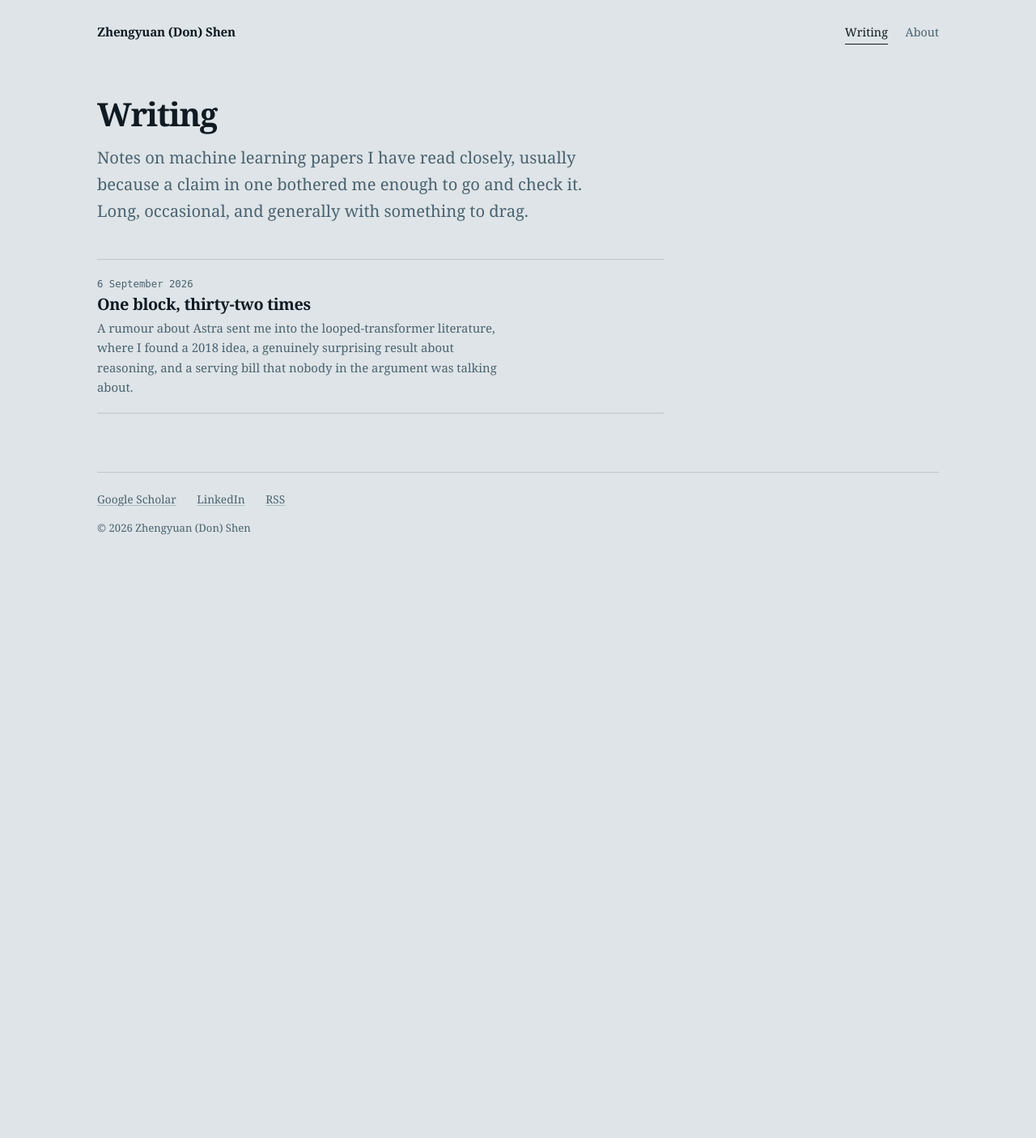
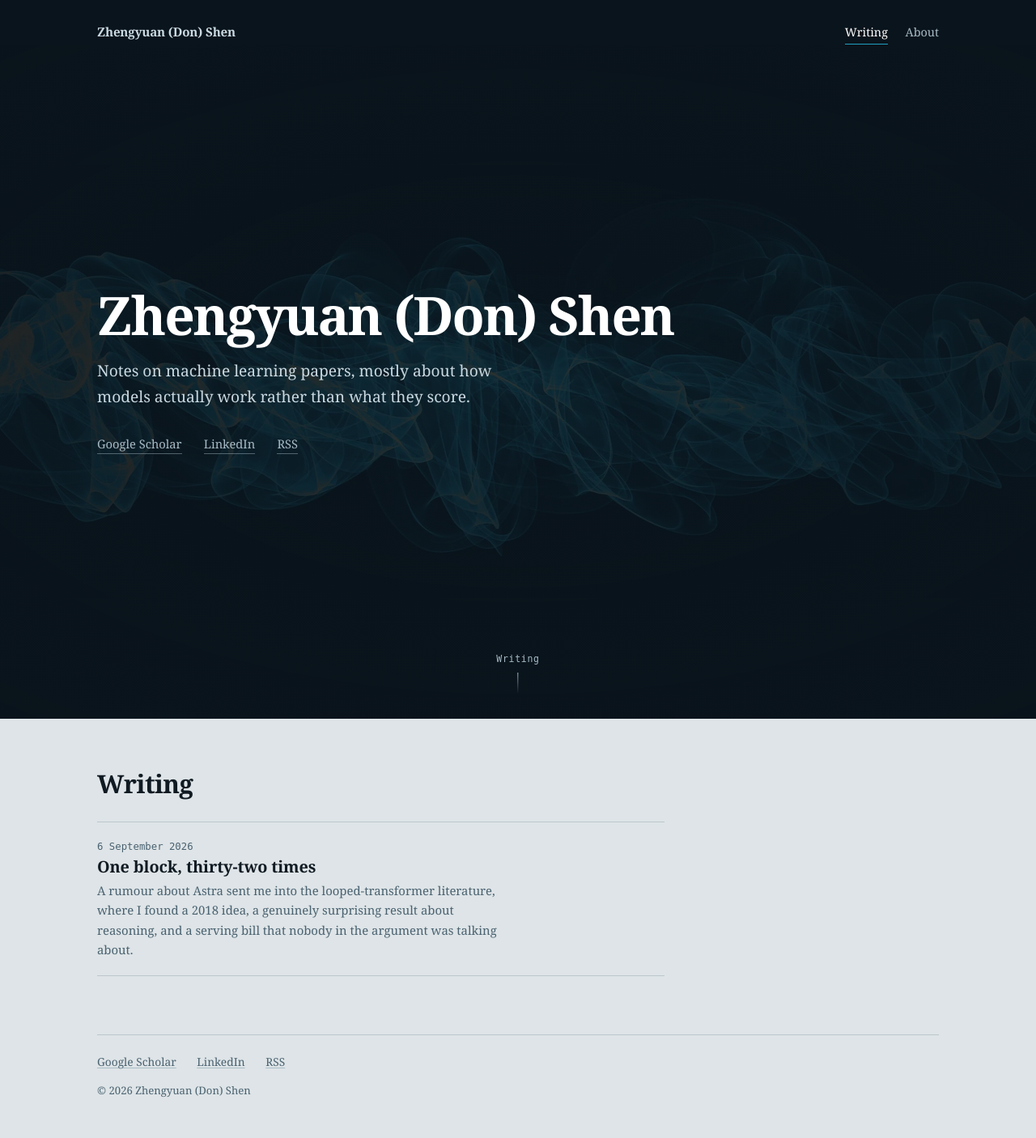
Before and after one commit to donshen/donshen.github.io, a Jekyll site: the page built from index.html, in a window 1280 px wide. Shown: the whole page at 81% size. Built offline with Jekyll 4.4.1, drawn with Linux system fonts in a browser that asks for light colours; before the commit the page ends 900 px from its top, so only the background shows below that.

Commit message:
Rebuild the homepage around the old drifting hero
The homepage was a flat post list. This restores the character of the 2017
site, which was a full-screen centred card over a background photo that slid
one tile width every 60 seconds, then carries on past it into the writing
instead of dead-ending at a single screen.

Hero:
- the original bg.jpg, re-encoded and re-toned. Mirrored into a seamless
  2800px strip so repeat-x shows no seam, and mapped from the original
  rainbow into the site's own palette (navy to teal to amber). Shipped as
  WebP with a JPEG fallback at 121KB, against the original 1.6MB.
- the same continuous left drift, now a GPU-composited transform on a 96s
  loop, and frozen entirely under prefers-reduced-motion
- the name as the hero instead of the portrait: no photo, no Chinese name
- links row carries Google Scholar, LinkedIn and RSS as text, not as the old
  45px PNG icons
- a scroll cue down to the writing list
- hero-drift-colour.webp/jpg is committed as a faithful full-colour
  alternative; switch the url in .hero-drift to use it

Contrast was computed from the encoded pixels rather than eyeballed. Over the
image's brightest pixel the composite backdrop is rgb(45,57,57), which gives
11.98:1 for the white h1 and 8.29:1 for the line beneath it. The secondary
text began at #7E97A6 and failed at 3.92:1, so the hero uses #A8BCC7 at
6.10:1 instead.

Also in this commit:
- point the Google Scholar link at the current profile
- drop the "What I could not check" footer from the looped-transformer post.
  The sourcing tiers and the chart's schematic label remain inline, where
  they carry more weight anyway.
- add full-bleed .navbar and .footbar wrappers so the nav can sit dark over
  the hero without absolute positioning

```diff
--- a/_layouts/default.html
+++ b/_layouts/default.html
@@ -8,8 +8,9 @@
 <link rel="stylesheet" href="/assets/css/site.css">
 <link rel="alternate" type="application/atom+xml" title="{{ site.title }}" href="/feed.xml">
 </head>
-<body>
+<body{% if page.hero %} class="has-hero"{% endif %}>
 
+<div class="navbar">
   <div class="wrap sitenav">
     <a class="brand" href="/">{{ site.title }}</a>
     <nav>
@@ -17,17 +18,20 @@
       <a href="/about/"{% if page.url == "/about/" %} aria-current="page"{% endif %}>About</a>
     </nav>
   </div>
+</div>
 
 {{ content }}
 
+<div class="footbar">
   <div class="wrap sitefoot">
     <ul>
-    <li><a href="https://scholar.google.com/citations?user=uBpioiAAAAAJ&amp;hl=en">Google Scholar</a></li>
+      <li><a href="https://scholar.google.com/citations?user=mX2LPRwAAAAJ&amp;hl=en">Google Scholar</a></li>
       <li><a href="https://www.linkedin.com/in/donshen16/">LinkedIn</a></li>
       <li><a href="/feed.xml">RSS</a></li>
     </ul>
     <p>&copy; {{ site.time | date: "%Y" }} {{ site.title }}</p>
   </div>
+</div>
 
 </body>
 </html>
--- a/assets/css/site.css
+++ b/assets/css/site.css
@@ -18,6 +18,8 @@
   --mono:"Berkeley Mono","JetBrains Mono","IBM Plex Mono",ui-monospace,SFMono-Regular,"DejaVu Sans Mono",monospace;
   --measure:66ch;
   --wide:min(1040px,94vw);
+  --hero-bg:#0A141C;
+  --hero-dim:#A8BCC7;
 }
 *{box-sizing:border-box}
 html{-webkit-text-size-adjust:100%;scroll-behavior:smooth}
@@ -221,20 +223,90 @@ blockquote{margin:0 0 .6em;font-style:italic;color:var(--ink)}
 .sitefoot a:hover{color:var(--cool-text)}
 .sitefoot p{margin:0;font-size:.82rem}
 
-/* home */
-.home{padding:clamp(2.6rem,7vh,4.2rem) 0 0}
-.home h1{font-size:clamp(1.85rem,3.9vw,2.5rem);margin:0 0 .85rem}
-.home .intro{font-size:1.06em;color:var(--ink-2);max-width:56ch;margin:0}
-.postlist{list-style:none;margin:2.7rem 0 0;padding:0}
+/* ---- full-bleed bars, so the nav can go dark over the hero ---- */
+.navbar,.footbar{background:var(--paper)}
+body.has-hero .navbar{background:var(--hero-bg)}
+body.has-hero .navbar .brand{color:var(--scope-ink)}
+body.has-hero .navbar nav a{color:var(--hero-dim)}
+body.has-hero .navbar nav a:hover,
+body.has-hero .navbar nav a[aria-current=page]{color:#fff;border-bottom-color:var(--cool)}
+
+/* ---- hero: the 2017 drifting first screen, rebuilt ---- */
+.hero{
+  --tile:2800px;
+  position:relative;isolation:isolate;overflow:hidden;
+  min-height:calc(100vh - 4.2rem);
+  min-height:calc(100svh - 4.2rem);
+  display:flex;flex-direction:column;justify-content:center;
+  background:var(--hero-bg);color:var(--scope-ink);
+  padding:3.5rem 0 5.5rem;
+}
+.hero-drift{
+  position:absolute;top:0;left:0;height:100%;
+  width:calc(var(--tile) * 3);z-index:-2;
+  background-image:url(/assets/img/hero-drift.jpg);
+  background-image:image-set(url(/assets/img/hero-drift.webp) type("image/webp"),
+                             url(/assets/img/hero-drift.jpg) type("image/jpeg"));
+  background-repeat:repeat-x;
+  background-size:var(--tile) auto;
+  background-position:left center;
+  opacity:.58;
+  animation:drift 96s linear infinite;
+  will-change:transform;
+}
+@keyframes drift{
+  from{transform:translate3d(0,0,0)}
+  to{transform:translate3d(calc(var(--tile) * -1),0,0)}
+}
+.hero-scrim{
+  position:absolute;inset:0;z-index:-1;
+  background:
+    radial-gradient(100% 78% at 50% 50%,
+      rgba(10,20,28,.54) 0%, rgba(10,20,28,.80) 62%, rgba(10,20,28,.94) 100%),
+    linear-gradient(rgba(10,20,28,.30), rgba(10,20,28,.30));
+}
+.hero-inner{position:relative;z-index:1}
+.hero h1{font-size:clamp(2.3rem,6.4vw,4.1rem);letter-spacing:-.032em;
+  margin:0 0 1rem;color:#fff;max-width:24ch}
+.hero-line{font-size:clamp(1.02rem,1.5vw,1.2rem);color:var(--scope-ink);
+  max-width:48ch;margin:0 0 1.9rem}
+.hero-links{list-style:none;display:flex;flex-wrap:wrap;gap:.4rem 1.7rem;
+  margin:0;padding:0;font-size:.92rem}
+.hero-links a{color:var(--hero-dim);text-decoration:none;
+  border-bottom:1px solid rgba(168,188,199,.45);padding-bottom:2px}
+.hero-links a:hover{color:#fff;border-bottom-color:var(--cool)}
+.hero-cue{position:absolute;left:50%;transform:translateX(-50%);bottom:1.9rem;z-index:1;
+  font-family:var(--mono);font-size:.72rem;letter-spacing:.06em;
+  color:var(--hero-dim);text-decoration:none;
+  display:inline-flex;flex-direction:column;align-items:center;gap:.45rem}
+.hero-cue::after{content:'';width:1px;height:26px;
+  background:linear-gradient(var(--hero-dim),transparent)}
+.hero-cue:hover{color:#fff}
+
+/* one restrained load sequence, in place of the old 1.5s overlay fade */
+.hero-inner > *{animation:rise .8s cubic-bezier(.2,.7,.3,1) both}
+.hero-inner > h1{animation-delay:.08s}
+.hero-inner > .hero-line{animation-delay:.20s}
+.hero-inner > .hero-links{animation-delay:.32s}
+@keyframes rise{from{opacity:0;transform:translate3d(0,10px,0)}to{opacity:1;transform:none}}
+
+/* writing list */
+.writing{padding:clamp(2.8rem,7vh,4.4rem) 0 0;scroll-margin-top:1rem}
+.writing h2{font-size:clamp(1.5rem,3vw,1.95rem);margin:0}
+.postlist{list-style:none;margin:1.8rem 0 0;padding:0}
 .postlist li{padding:1.2rem 0;border-top:1px solid var(--hair)}
 .postlist li:last-child{border-bottom:1px solid var(--hair)}
 .postlist time{font-family:var(--mono);font-size:.77rem;color:var(--ink-2);
   display:block;margin-bottom:.25rem}
-.postlist h2{font-size:1.24rem;margin:0 0 .3rem}
-.postlist h2 a{color:var(--ink);text-decoration:none}
-.postlist h2 a:hover{text-decoration:underline;text-decoration-color:var(--cool-text)}
+.postlist h3{font-size:1.24rem;margin:0 0 .3rem}
+.postlist h3 a{color:var(--ink);text-decoration:none}
+.postlist h3 a:hover{text-decoration:underline;text-decoration-color:var(--cool-text)}
 .postlist p{margin:0;font-size:.93rem;color:var(--ink-2);max-width:62ch}
 .empty{color:var(--ink-2);font-size:.95rem}
+
+@media (max-width:700px){
+  .hero{--tile:1500px;padding:2.6rem 0 4.6rem}
+}
 
 /* standalone pages */
 .page{padding:clamp(2.6rem,7vh,4.2rem) 0 0}
--- a/index.html
+++ b/index.html
@@ -1,13 +1,27 @@
 ---
 layout: default
+hero: true
 ---
-<div class="wrap home">
-  <div class="col">
-    <h1>Writing</h1>
-    <p class="intro">Notes on machine learning papers I have read closely, usually because a claim in one bothered me enough to go and check it. Long, occasional, and generally with something to drag.</p>
+<section class="hero">
+  <div class="hero-drift" aria-hidden="true"></div>
+  <div class="hero-scrim" aria-hidden="true"></div>
+
+  <div class="wrap hero-inner">
+    <h1>Zhengyuan&nbsp;(Don)&nbsp;Shen</h1>
+    <p class="hero-line">Notes on machine learning papers, mostly about how models actually work rather than what they score.</p>
+    <ul class="hero-links">
+      <li><a href="https://scholar.google.com/citations?user=mX2LPRwAAAAJ&amp;hl=en">Google Scholar</a></li>
+      <li><a href="https://www.linkedin.com/in/donshen16/">LinkedIn</a></li>
+      <li><a href="/feed.xml">RSS</a></li>
+    </ul>
   </div>
 
+  <a class="hero-cue" href="#writing">Writing</a>
+</section>
+
+<div class="wrap writing" id="writing">
   <div class="col">
+    <h2>Writing</h2>
     {% if site.posts.size == 0 %}
       <p class="empty">Nothing published yet.</p>
     {% else %}
@@ -15,7 +29,7 @@ layout: default
       {% for post in site.posts %}
       <li>
         <time datetime="{{ post.date | date_to_xmlschema }}">{{ post.date | date: "%-d %B %Y" }}</time>
-        <h2><a href="{{ post.url }}">{{ post.title }}</a></h2>
+        <h3><a href="{{ post.url }}">{{ post.title }}</a></h3>
         {% if post.dek %}<p>{{ post.dek }}</p>{% endif %}
       </li>
       {% endfor %}
```
Also changed, not shown: _posts/2026-09-06-one-block-thirty-two-times.html (+0 -9 lines), assets/img/hero-drift-colour.jpg (added), assets/img/hero-drift-colour.webp (added), assets/img/hero-drift.jpg (added), assets/img/hero-drift.webp (added). Lines whose indentation alone changed are shown as unchanged.
